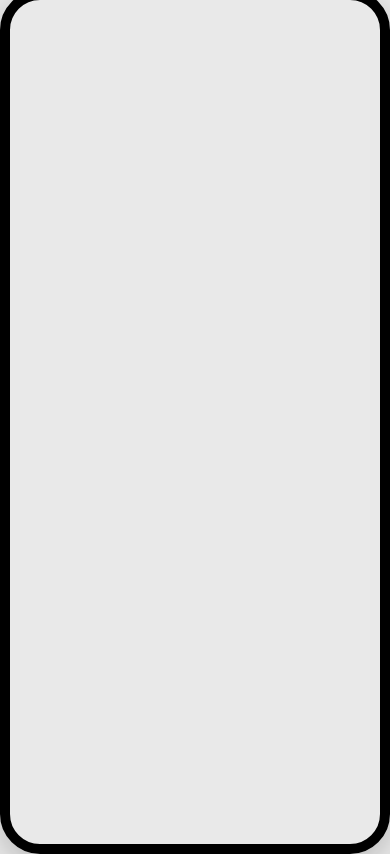
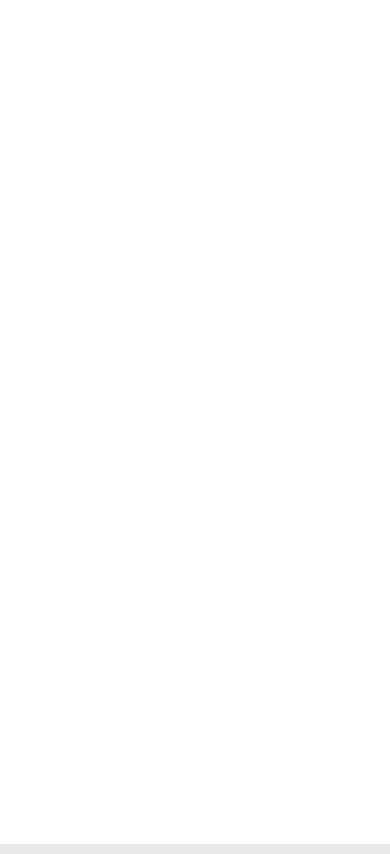
Before and after one commit to 0n1ac/withyou_test, a plain HTML site: page index.html in a window 390 px wide. Drawn offline with Linux system fonts and the light colour scheme; files whose address does not match are found by name.

Commit message:
Update index.html

```diff
--- a/index.html
+++ b/index.html
@@ -2,9 +2,10 @@
 <html>
 <head>
     <meta charset="UTF-8">
-    <title>앱 테스트</title>
+    <meta name="viewport" content="width=device-width, initial-scale=1.0">
+    <title>Application Test</title>
     <style>
-        /* 페이지 배경 설정 */
+        /* Default: PC */
         body, html {
             margin: 0;
             padding: 0;
@@ -13,17 +14,32 @@
             display: flex;
             justify-content: center;
             align-items: center;
-            background-color: #e9e9e9; /* 보기 편한 회색 배경 */
+            background-color: #e9e9e9;
         }
 
-        /* 아이폰 프레임 역할을 할 iframe 스타일 */
         #iphone-frame {
-            width: 390px;  /* iPhone 13/14/15의 가로 해상도 */
-            height: 844px; /* iPhone 13/14/15의 세로 해상도 */
+            width: 390px;
+            height: 844px;
             border: 10px solid black;
             border-radius: 40px;
             box-shadow: 0 10px 30px rgba(0,0,0,0.2);
-            overflow: hidden; /* 프레임 밖으로 나가는 내용 숨기기 */
+            overflow: hidden;
+            background-color: white;
+        }
+
+        /* Mobile */
+        @media (max-width: 768px) {
+            body {
+                background-color: transparent;
+            }
+
+            #iphone-frame {
+                width: 100%;
+                height: 100%;
+                border: none;
+                border-radius: 0;
+                box-shadow: none;
+            }
         }
     </style>
 </head>
```
